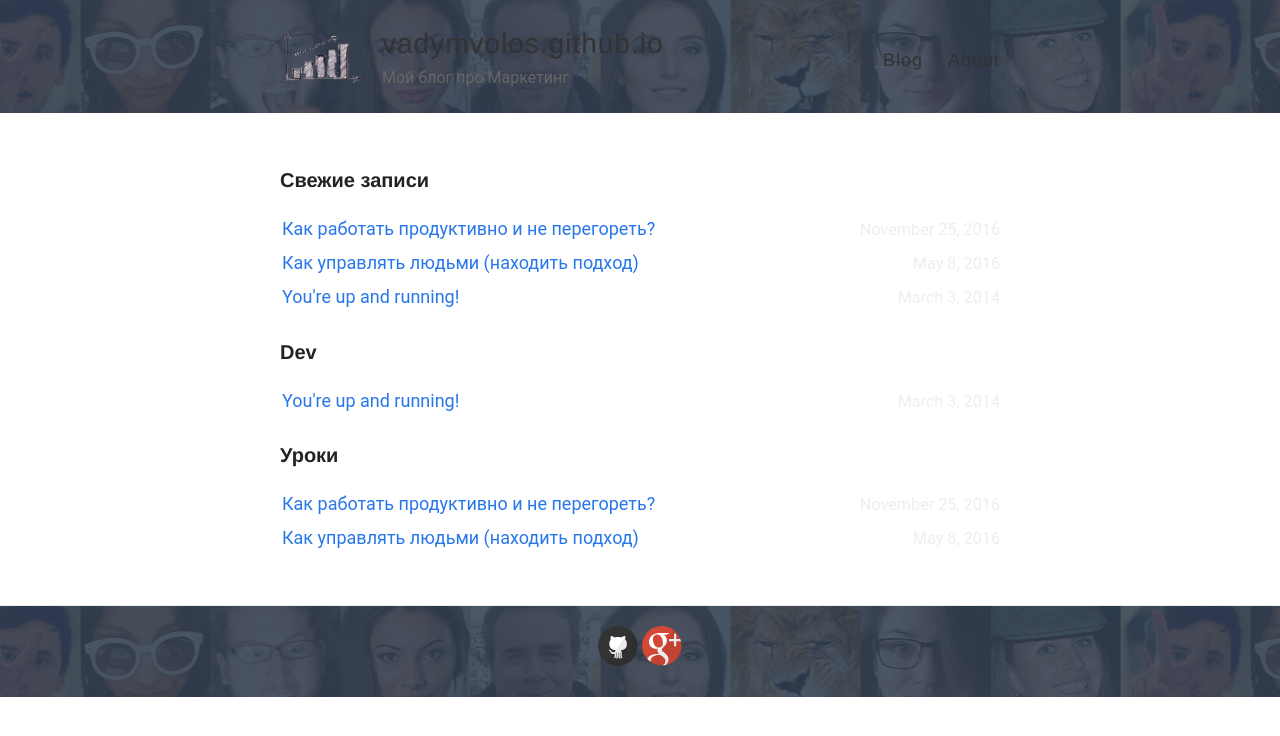
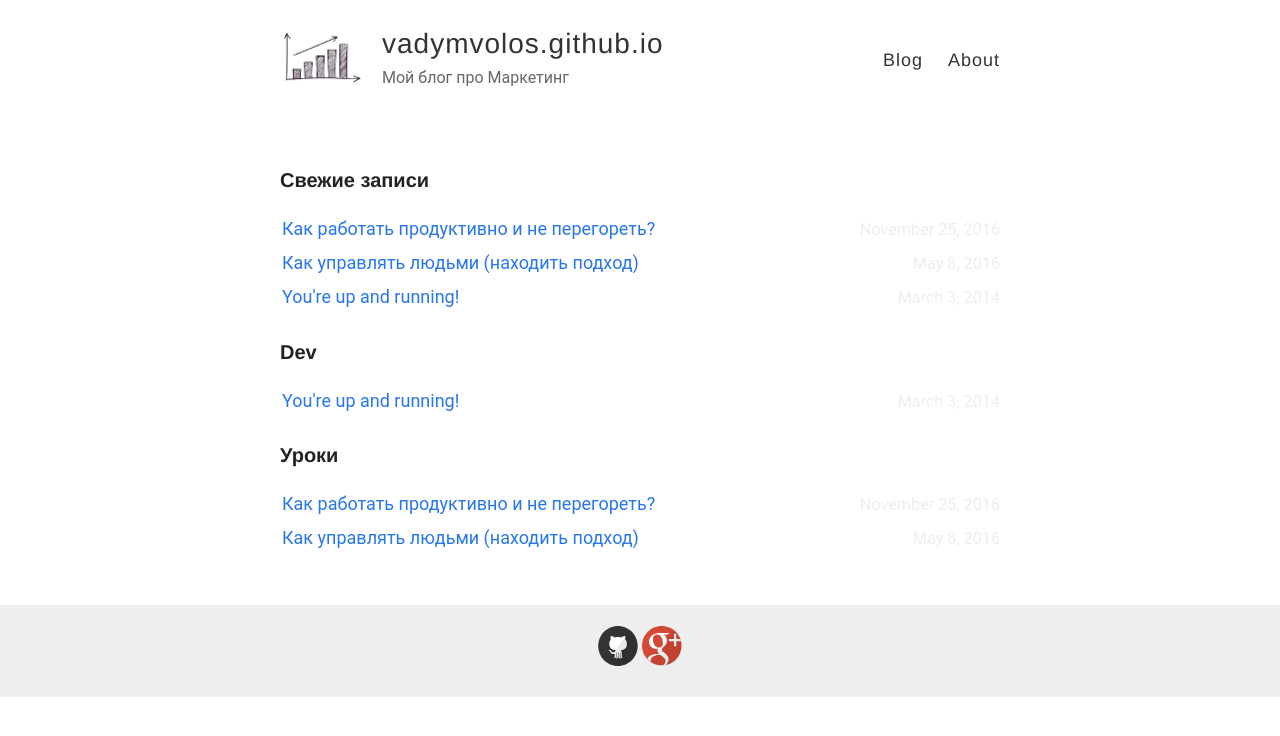
Before and after one commit to VadymVolos/vadymvolos.github.io, a Jekyll site: the page built from index.html, in a window 1280 px wide. Shown: the top 736 px of the page. Built offline with Jekyll 4.4.1, drawn with Linux system fonts in a browser that asks for light colours.

Commit message:
Update default.html

```diff
--- a/_layouts/default.html
+++ b/_layouts/default.html
@@ -17,7 +17,7 @@
 
   <body>
     {% include google-tag-manager.html %}
-    <div class="wrapper-masthead block-moving-background-1">
+    <div class="wrapper-masthead bg-img-1">
       <div class="container">
         <header class="masthead clearfix">
           <a href="{{ site.baseurl }}/" class="site-avatar"><img src="{{ site.avatar }}" /></a>
@@ -39,7 +39,7 @@
       {{ content }}
     </div>
 
-    <div class="wrapper-footer block-moving-background-1">
+    <div class="wrapper-footer bg-img-2">
       <div class="container">
         <footer class="footer">
           {% include svg-icons.html %}
```
